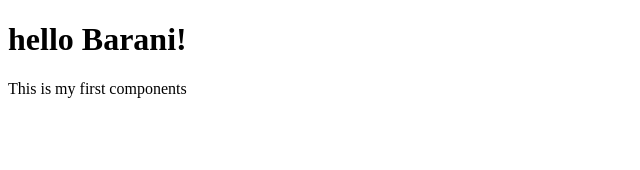
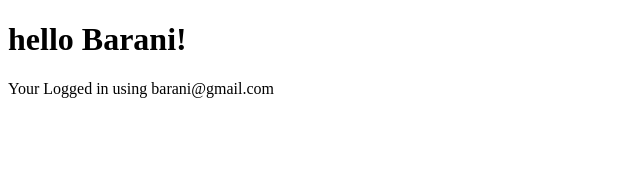
Before and after one commit to barani4462/first-react, a React (Vite) app: page / in a window 1280 px wide. Shown: the top 170 px of the page, without its empty margins (0-640 px from the left). Built offline with nearby package versions, Linux system fonts and the light colour scheme.

Commit message:
passing data as props

```diff
--- a/src/App.jsx
+++ b/src/App.jsx
@@ -3,11 +3,12 @@
 import Greeting from "./components/Greeting";
 function App() {
 
-  const loggedInUser = 'Barani';
+  const name = 'Barani';
+  const email = 'barani@gmail.com';
 
   return (
     <>
-       <Greeting loggedInUser={loggedInUser} />
+       <Greeting name={name} email={email} />
 
     </>
 
--- a/src/components/Greeting.jsx
+++ b/src/components/Greeting.jsx
@@ -1,11 +1,11 @@
-function Greeting(props) {
+function Greeting({ name, email }) {
 
-    console.log(props);
+
 
   return (
    <>
-     <h1>hello {props.loggedInUser}! </h1>
-     <p>This is my first components</p>
+     <h1>hello {name}!</h1>
+     <p>Your Logged in using {email}</p>
 
    </>
   )
```
